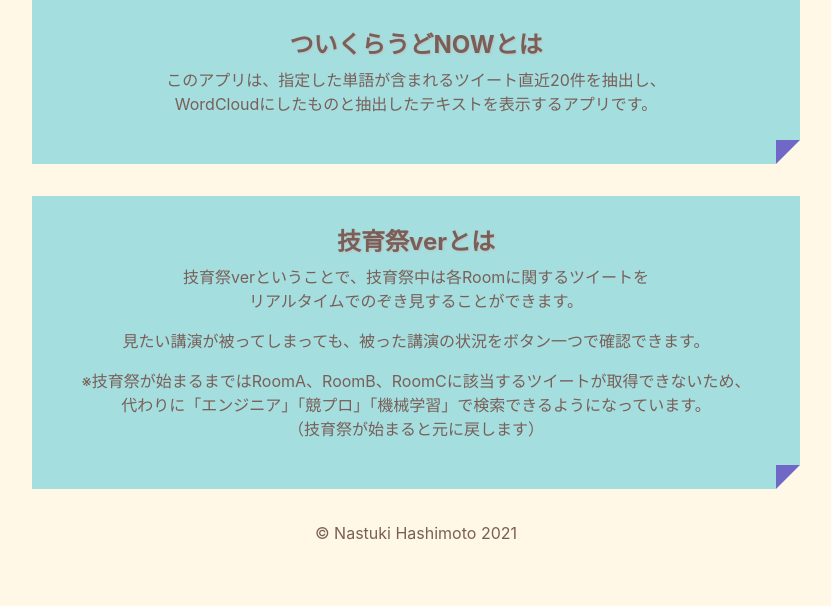
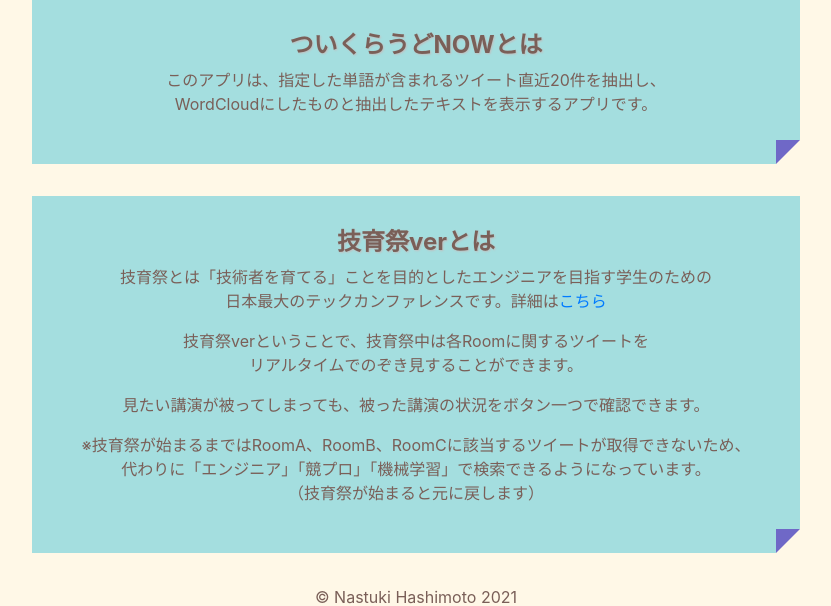
Before and after one commit to NatsukiH/tweet_cloud, a Flask app: page / in a window 1280 px wide. Shown: the part 401-1007 px from the top of the page, without its empty margins (224-1055 px from the left). Before the commit the page ends 941 px from the top, so only its background shows below. Run offline with Flask 2, Linux system fonts and the light colour scheme; some libraries are stand-ins or nearby versions.

Commit message:
とりあえずの完成

```diff
--- a/static/app.css
+++ b/static/app.css
@@ -48,6 +48,10 @@ svg{
     transform: translateY(2px);
   }
 
+.card{
+    border: solid #6F68C7 0.1em;
+}
+
 .box{
     background-color: #A4DEDF;
     color: #7A5F58;
--- a/templates/index.html
+++ b/templates/index.html
@@ -2,6 +2,7 @@
 <head>
     <meta charset="utf-8">
     <title>ついくらうどNOW 技育祭ver</title>
+    <link rel="icon" href="{{url_for('static',filename = 'favicon.ico')}}">
     <script src="https://d3js.org/d3.v5.min.js" charset="utf-8"></script>
     <script type="text/javascript" src="static/d3.layout.cloud.js"></script>
 
@@ -35,6 +36,8 @@
     </div>
     <div class="box">
             <h4>技育祭verとは</h4>
+            <p>技育祭とは「技術者を育てる」ことを目的としたエンジニアを目指す学生のための<br>
+                日本最大のテックカンファレンスです。詳細は<a href="https://talent.supporterz.jp/geeksai/2021/">こちら</a></p>
             <p>技育祭verということで、技育祭中は各Roomに関するツイートを<br>リアルタイムでのぞき見することができます。</p>
             <p> 見たい講演が被ってしまっても、被った講演の状況をボタン一つで確認できます。</p>
             <p>※技育祭が始まるまではRoomA、RoomB、RoomCに該当するツイートが取得できないため、<br>
--- a/templates/page0.html
+++ b/templates/page0.html
@@ -2,6 +2,7 @@
 <head>
     <meta charset="utf-8">
     <title>ついくらうどNOW 技育祭ver</title>
+    <link rel="icon" href="{{url_for('static',filename = 'favicon.ico')}}">
     <script src="https://d3js.org/d3.v5.min.js" charset="utf-8"></script>
     <script type="text/javascript" src="static/d3.layout.cloud.js"></script>
 
--- a/templates/page1.html
+++ b/templates/page1.html
@@ -2,6 +2,7 @@
 <head>
     <meta charset="utf-8">
     <title>ついくらうど 技育祭ver</title>
+    <link rel="icon" href="{{url_for('static',filename = 'favicon.ico')}}">
     <script src="https://d3js.org/d3.v5.min.js" charset="utf-8"></script>
     <script type="text/javascript" src="static/d3.layout.cloud.js"></script>
 
--- a/templates/page2.html
+++ b/templates/page2.html
@@ -2,6 +2,7 @@
 <head>
     <meta charset="utf-8">
     <title>ついくらうど 技育祭ver</title>
+    <link rel="icon" href="{{url_for('static',filename = 'favicon.ico')}}">
     <script src="https://d3js.org/d3.v5.min.js" charset="utf-8"></script>
     <script type="text/javascript" src="static/d3.layout.cloud.js"></script>
 
--- a/templates/page3.html
+++ b/templates/page3.html
@@ -2,6 +2,7 @@
 <head>
     <meta charset="utf-8">
     <title>ついくらうど 技育祭ver</title>
+    <link rel="icon" href="{{url_for('static',filename = 'favicon.ico')}}">
     <script src="https://d3js.org/d3.v5.min.js" charset="utf-8"></script>
     <script type="text/javascript" src="static/d3.layout.cloud.js"></script>
 
```
Also changed, not shown: static/favicon.ico (added).
